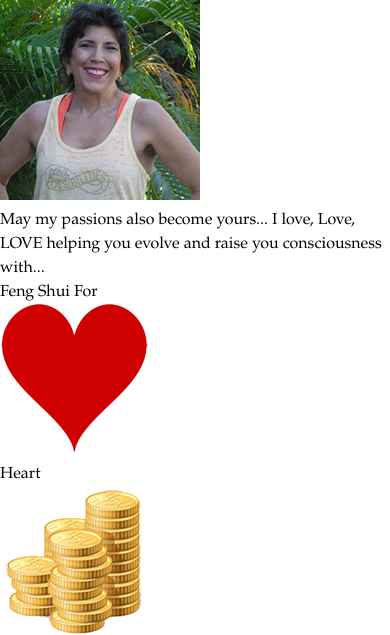
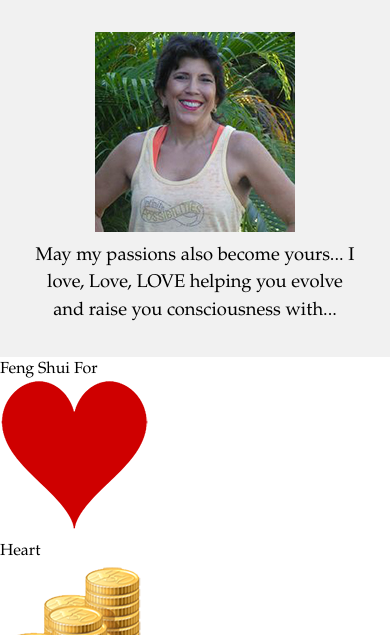
Before and after one commit to parthchauhan05/jamilin, a PHP site: page /index.php in a window 390 px wide; the page is wider, and only the part inside the window is pictured. Shown: the part 75-710 px from the top of that part. Run offline with PHP 8.4, Linux system fonts and the light colour scheme; some libraries are stand-ins or nearby versions.

Commit message:
Main Intro Mobile

```diff
--- a/css/style.css
+++ b/css/style.css
@@ -73,6 +73,15 @@ header nav#secondary {
     font-size: 1rem;
 }
 
+main .intro{
+    background-color: #f1f1f1;
+    text-align: center;
+    padding: 2rem;
+    font-size: 1.15rem;
+}
+
+main
+
 
 footer{
     background-color: #b7b7b7;
@@ -143,7 +152,7 @@ footer section .social a img{
     }
     header nav#secondary ul{
         display: flex;
-        justify-content: space-between;
+        justify-content: space-around;
         align-items: center;
         font-size: 1.15rem;
     }
```
